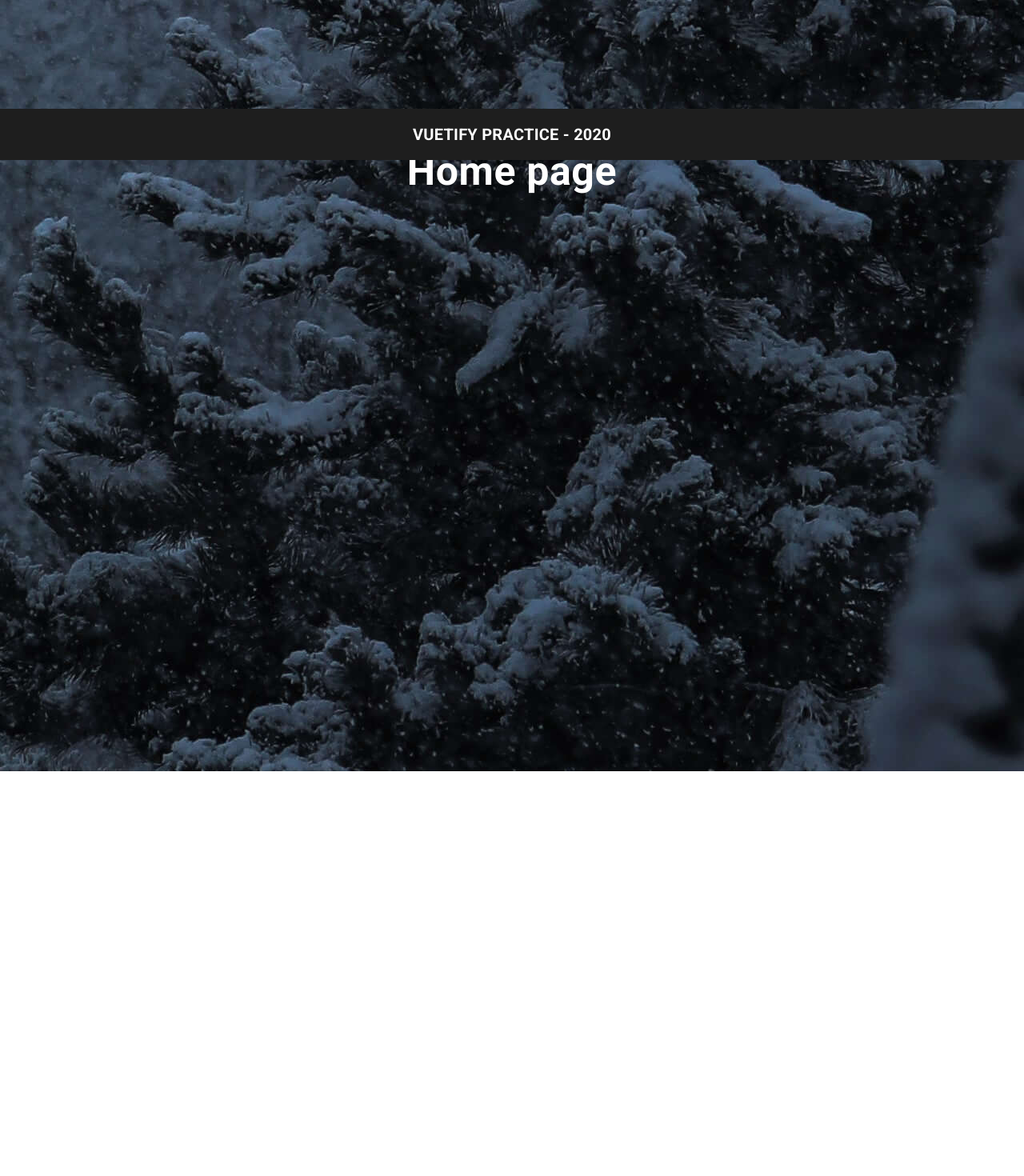
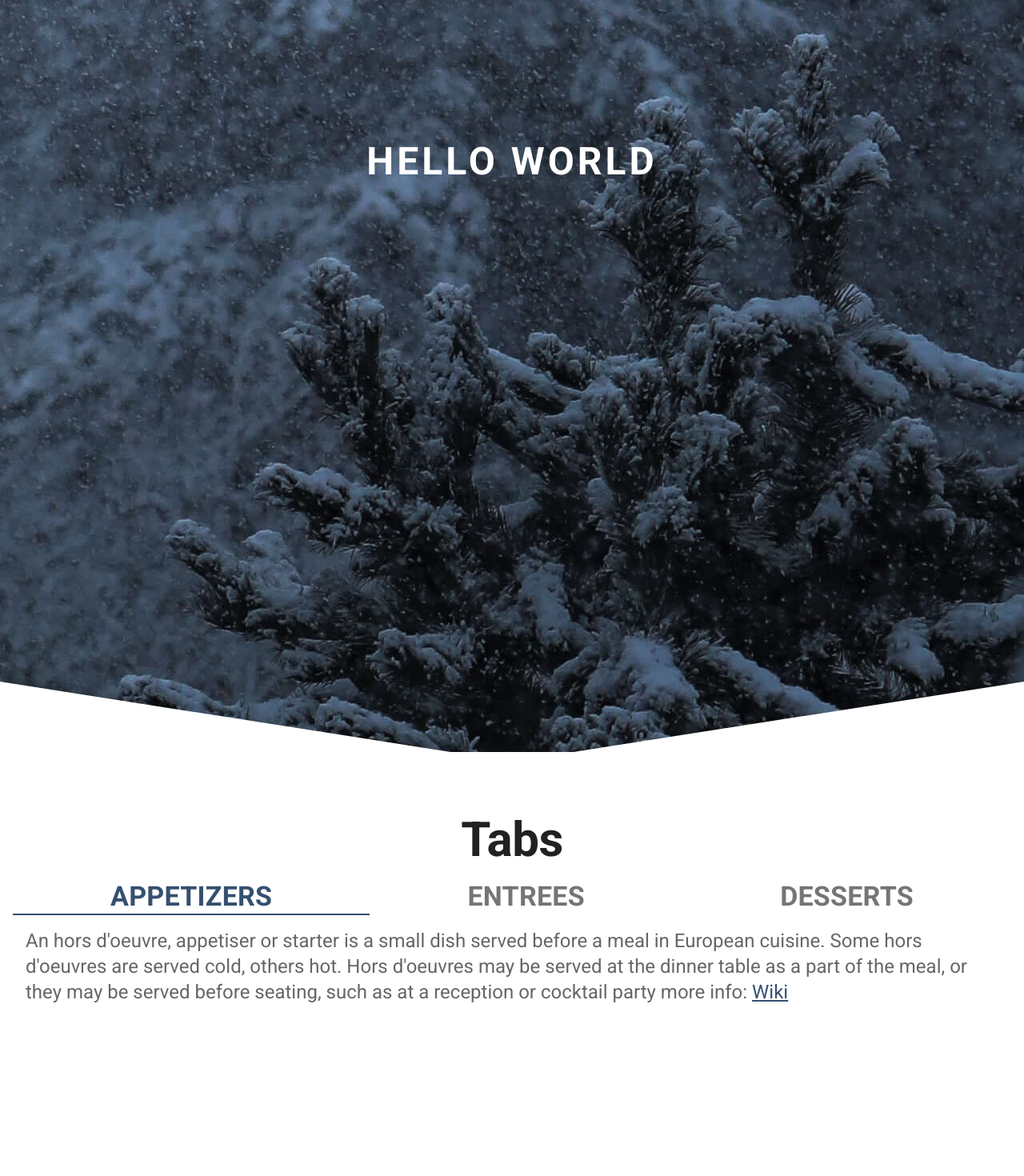
Before and after one commit to JackyLiangSilk/vueproject, a Vue app: page / in a window 1280 px wide. Shown: the part 600-2070 px from the top of the page at 80% size. Before the commit the page ends 1564 px from the top, so only its background shows below. Built offline with nearby package versions, Linux system fonts and the light colour scheme.

Commit message:
update hp

```diff
--- a/public/index.html
+++ b/public/index.html
@@ -9,7 +9,13 @@
     <link rel="stylesheet" href="https://fonts.googleapis.com/css?family=Roboto:100,300,400,500,700,900">
     <link rel="stylesheet" href="https://cdn.jsdelivr.net/npm/@mdi/font@latest/css/materialdesignicons.min.css">
     <link href="https://fonts.googleapis.com/css2?family=Montserrat:wght@400;700&display=swap" rel="stylesheet">
-
+    <style>
+      .mx{
+        max-width: 1480px;
+        margin: auto;
+        padding: 0 20px;
+      }
+    </style>
   </head>
   <body>
     <noscript>
--- a/src/components/Footer.vue
+++ b/src/components/Footer.vue
@@ -1,5 +1,5 @@
 <template>
-	<v-footer dark class="pa-0" fixed>
+	<v-footer dark class="pa-0" >
 		<v-card class="flex" flat tile>
 			<v-card-title class="justify-center">
 				<strong class="text-uppercase">Vuetify practice - {{new Date().getFullYear()}}</strong>
--- a/src/components/TopNav.vue
+++ b/src/components/TopNav.vue
@@ -1,6 +1,7 @@
 <template>
 	<div>
-		<v-app-bar class="top-nav d-flex primary"
+		<v-app-bar class="top-nav d-flex"
+		color="primary"
 		app
 		dark
 		fixed>
@@ -22,7 +23,6 @@
 						<v-list-item-content>
 							<v-list-item-title class="pa-4 d-block white--text text-decoration-none text-uppercase font-weight-bold">{{link.title}}</v-list-item-title>
 						</v-list-item-content>
-
 				</v-list-item>
 			</v-list>
 		</v-navigation-drawer>
--- a/src/plugins/vuetify.js
+++ b/src/plugins/vuetify.js
@@ -20,6 +20,7 @@ export default new Vuetify({
 				info: '#44A6A6',
 				success: '#E56B6F',
 				warning: '#FFC107',
+				transparent: '#00ffffff'
 			},
 			dark: {
 				primary: '#355070',
@@ -29,6 +30,7 @@ export default new Vuetify({
 				info: '#44A6A6',
 				success: '#E56B6F',
 				warning: '#FFC107',
+				transparent: '#00ffffff'
 			}
 		}
 	}
--- a/src/views/Home.vue
+++ b/src/views/Home.vue
@@ -1,12 +1,25 @@
 <template>
 	<div class="home pa-0">
-		<v-parallax :src="bg" height="1500">
-			<v-card color="transparent" background-color="transparent" flat >
-				<v-hover v-slot:default="{hover}" close-delay="200">
-					<v-card-title style="font-size: 50px" class=" home-title h1 font-weight-bold justify-center white--text" :class="{'accent--text' : hover}">Home page</v-card-title>
-				</v-hover>
-			</v-card>
-		</v-parallax>
+		<v-layout row wrap style="position: relative;">
+			<v-flex xs12 sm12>
+				<v-parallax :src="bg"  height="1500">
+					<v-layout column align-center justify-center>
+						<h1 class="text-md-h3 text-sm-h4 text-uppercase font-weight-bold " style="letter-spacing: 4px !important">Hello World</h1>
+					</v-layout>
+				</v-parallax>
+			</v-flex>
+			<div class="triangle-container d-flex align-center justify-center">
+				<div class="triangle-item pt-left"></div>
+				<div class="triangle-item pt-right"></div>
+			</div>
+		</v-layout>
+
+		<v-card flat>
+			<Tabs />
+		</v-card>
+		<v-card flat>
+			<Slider />
+		</v-card>
 	</div>
 
 </template>
@@ -14,9 +27,14 @@
 <script>
 // @ is an alias to /src
 //import HelloWorld from '@/components/HelloWorld.vue'
-
+import Slider from '@/views/Slider.vue';
+import Tabs from '@/views/Tabs.vue';
 	export default {
 		name: 'Home',
+		components: {
+			Slider,
+			Tabs
+		},
 		data(){
 			return{
 				bg: require('@/assets/cold-night-time.jpg')
@@ -25,7 +43,22 @@
 	}
 </script>
 <style>
-	.home-title.on-hover{
-		color: #E56B6F;
+	.pt-left{
+		width: 0;
+		height: 0;
+		border-bottom: 100px solid #fff;
+		border-right: 50vw solid transparent;
+	}
+	.pt-right {
+		width: 0;
+		height: 0;
+		border-bottom: 100px solid #fff;
+		border-left: 50vw solid transparent;
+	}
+	.triangle-container{
+		position: absolute;
+		bottom: 0;
+		left: 0;
+		right: 0;
 	}
 </style>
--- a/src/views/Tabs.vue
+++ b/src/views/Tabs.vue
@@ -1,17 +1,25 @@
 <template>
-	<div class="tabs pa-4">
-		<v-card-title class="text-center justify-center pa-4">
+	<div class="tabs px-4 py-16 mx" >
+		<v-card-title class="text-center justify-center " >
 			<h1 class="font-weight-bold display-3">Tabs</h1>
 		</v-card-title>
-		<v-tabs v-model="tab" background-color="transparent" color="info" grow>
-			<v-tab v-for="item in items" :key="item.index">
+		<v-tabs
+		v-model="tab"
+		background-color="transparent"
+		color="primary"
+		grow
+		show-arrows
+		>
+
+			<v-tabs-slider color="primary"></v-tabs-slider>
+			<v-tab v-for="item in items" :key="item.index" class="display-1 font-weight-bold">
 				{{item.title}}
 			</v-tab>
 		</v-tabs>
 		<v-tabs-items v-model="tab">
 			<v-tab-item v-for="item in items" :key="item.index">
 				<v-card flat>
-					<v-card-text>
+					<v-card-text class="headline">
 						{{item.description}} more info: <a :href="item.source">Wiki</a>
 					</v-card-text>
 				</v-card>
```
